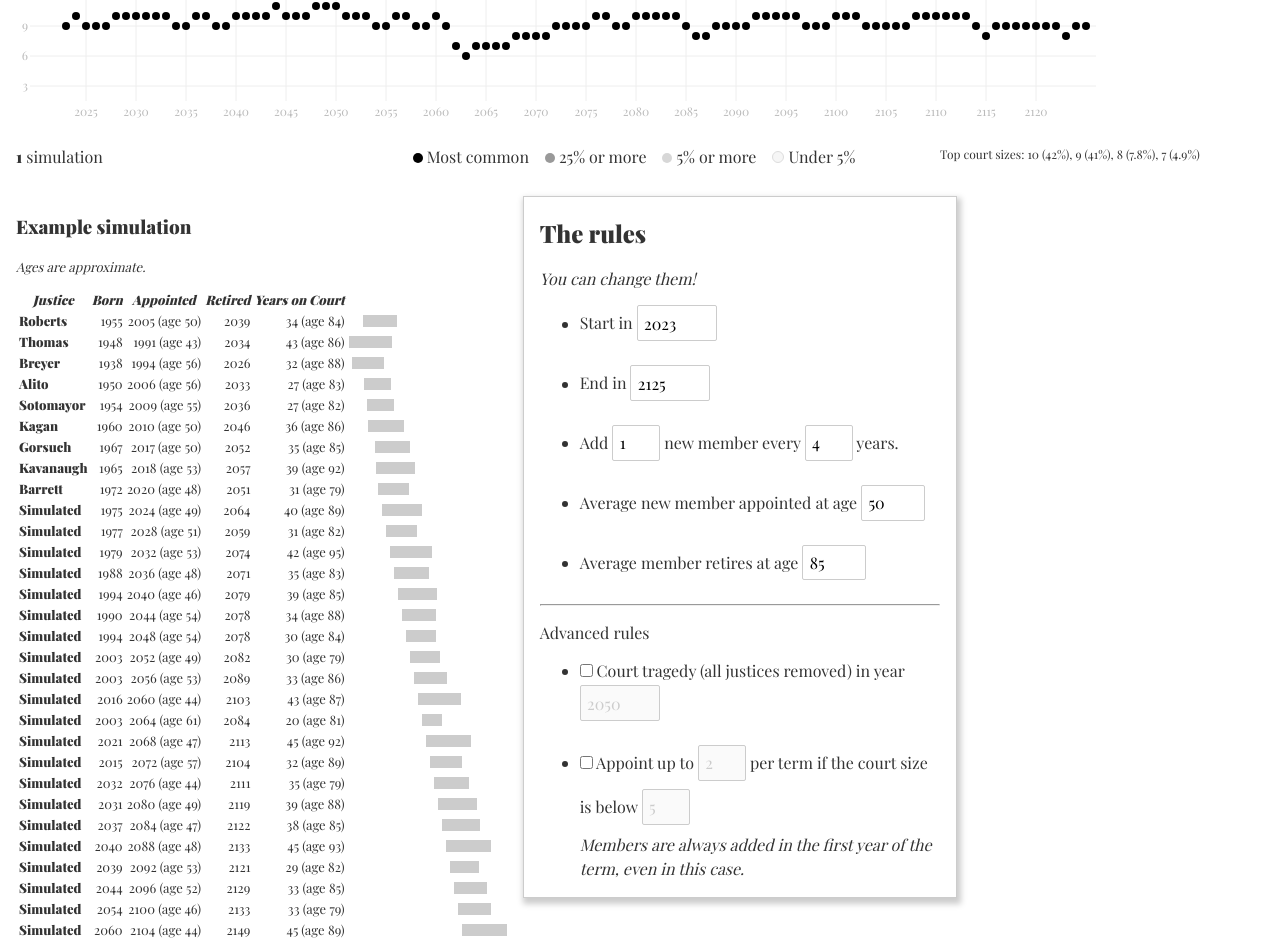
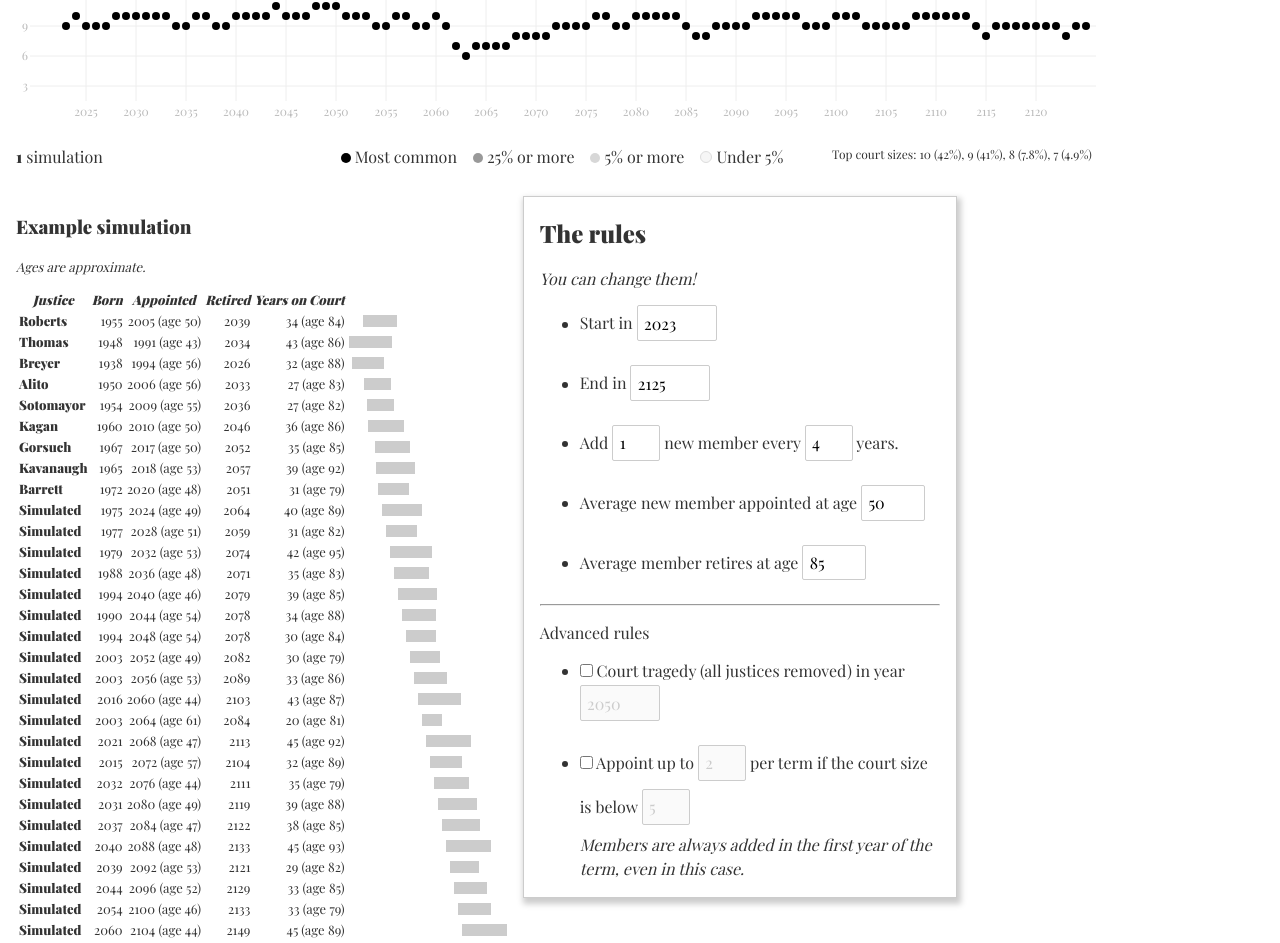
Before and after one commit to dleppik/scotus, a Svelte app: page / in a window 1280 px wide. Shown: the part 803-1746 px from the top of the page. Built offline with nearby package versions, Linux system fonts and the light colour scheme; a web font is replaced by a local one.

Commit message:
Limit width of graph help text.

```diff
--- a/public/global.css
+++ b/public/global.css
@@ -21,7 +21,7 @@ body {
 	}
 }
 
-p {
+p, .text-area {
 	max-width: 68em;
 }
 
--- a/src/SimulationResultGraph.svelte
+++ b/src/SimulationResultGraph.svelte
@@ -215,7 +215,7 @@
     </svg>
 </div>
 
-<div class="status">
+<div class="text-area status">
     <div class="simulation-count">
         <b>{histogram.simulationCount}</b> simulation{histogram.simulationCount === 1 ? "" : "s" }
     </div>
```
